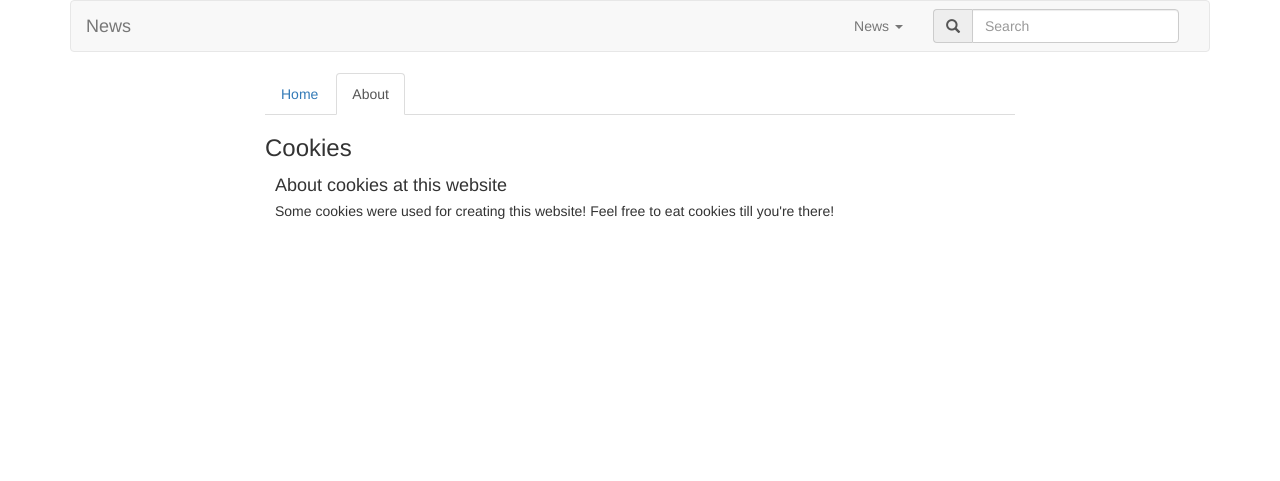
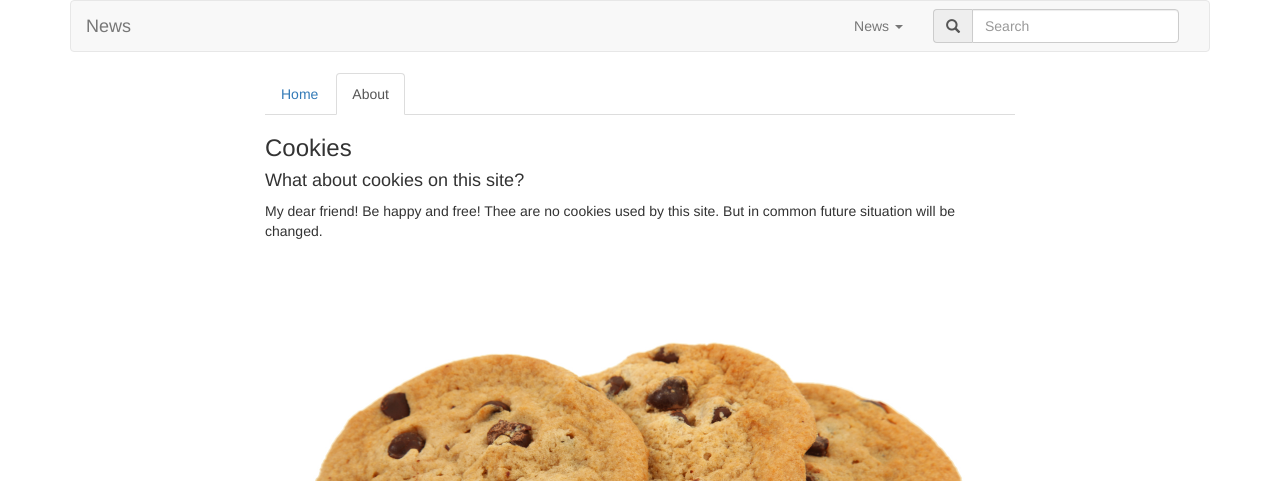
Before and after one commit to ComandaKOK/weblab, a Rails app: page /cookies in a window 1280 px wide. Shown: the top 481 px of the page. Run offline with Rails 7, Linux system fonts and the light colour scheme; style sheets or scripts are compiled from the project's sources; some libraries are stand-ins or nearby versions.

Commit message:
Added images to post + Fixed static pages

```diff
--- a/app/controllers/posts_controller.rb
+++ b/app/controllers/posts_controller.rb
@@ -10,7 +10,7 @@
 	def create
 		@post = Post.new(params_req)
 		if @post.save
-			flash[:success] = "Post Added!"
+			flash[:success] = "Post Added! Thank, dear #{@post.author}!"
 			redirect_to @post
 		else
 			flash[:warning] = "Some errors were occured..."
@@ -25,6 +25,6 @@
 	private
 
 	def params_req
-		 params.require(:post).permit(:title, :text, :author)
+		 params.require(:post).permit(:title, :text, :author, :image)
 	end
 end
--- a/app/views/home/cookies.html.erb
+++ b/app/views/home/cookies.html.erb
@@ -8,17 +8,15 @@
 
 <div class="row">
 	<div class="col-xs-12  col-sm-12 col-md-10 col-md-offset-1 col-lg-8 col-lg-offset-2">
+
 			<h3>Cookies</h3>
 
-			<div class="media">
-			  <div class="media-left media-top">
-			    	<%= image_tag "cookies.jpg", class: "media-object img-responsive img-circle", alt: "Some cookies were used for creating this website!",size: "100x100"%>
-			  </div>
-			  <div class="media-body">
-			    <h4 class="media-heading">About cookies at this website</h4>
-			    	<p>Some cookies were used for creating this website! Feel free to eat cookies till you're there!</p>
-			  </div>
-			</div>
+			<h4>What about cookies on this site?</h5>
+
+			<p>My dear friend! Be happy and free! Thee are no cookies used by this site. But in common future situation will be changed.  </p>
+			<%= image_tag "cookies.jpg", class: "img-responsive"%>
+
+
     </div>
 </div>
 
--- a/app/views/home/rules.html.erb
+++ b/app/views/home/rules.html.erb
@@ -36,6 +36,7 @@
 			    		<p>ALL CONTENT, PRODUCTS, AND SERVICES ON THE SITE OR OBTAINED FROM A WEBSITE TO WHICH THE SITE IS LINKED (A "LINKED SITE") ARE PROVIDED TO YOU "AS IS" WITHOUT WARRANTY OF ANY KIND, EITHER EXPRESS OR IMPLIED, INCLUDING, BUT NOT LIMITED TO, THE IMPLIED WARRANTIES OF MERCHANTABILITY AND FITNESS FOR A PARTICULAR PURPOSE, TITLE, NON-INFRINGEMENT, SECURITY, OR ACCURACY.</p>
 			    </li>
 			</ul>
+
     </div>
 </div>
 
--- a/app/views/posts/new.html.erb
+++ b/app/views/posts/new.html.erb
@@ -11,7 +11,8 @@
 
             <p><%= f.text_field :title,     class: "form-control", placeholder: "Title"%>                    </p>
             <p><%= f.text_field :author,    class: "form-control", placeholder: "Author"%>                   </p>
-            <p><%= f.text_area  :text, 		class: "form-control", placeholder: "Text"%>              </p>
+            <p><%= f.text_field :image,     class: "form-control", placeholder: "Image URL"%>                </p>
+            <p><%= f.text_area  :text, 		  class: "form-control", placeholder: "Text"%>                     </p>
 
             <p><%= f.submit "Add Post", class: "btn btn-large btn-primary" %>                                </p>
 
--- /dev/null
+++ b/db/migrate/20151001174420_add_column_image_to_posts.rb
@@ -0,0 +1,5 @@
+class AddColumnImageToPosts < ActiveRecord::Migration
+  def change
+  	add_column :posts, :image, :text
+  end
+end
```
Also changed, not shown: app/views/posts/show.html.erb (+6 -2 lines), db/schema.rb, 1 other file.
